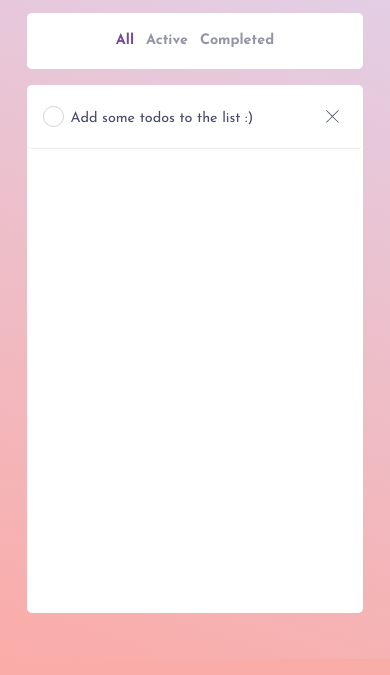
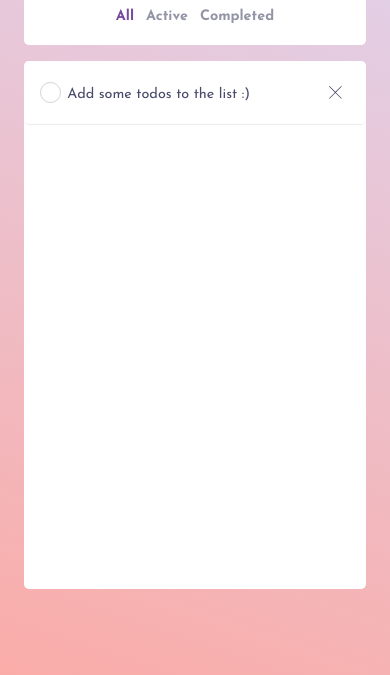
Before and after one commit to minjaechang/todo-app, a plain HTML site: page index.html in a window 390 px wide. Shown: the part 185-860 px from the top of the page. Drawn offline with Linux system fonts and the light colour scheme.

Commit message:
Make the design responsive

```diff
--- a/style.css
+++ b/style.css
@@ -39,9 +39,6 @@ body {
   background-color: #faaca8;
   background-image: linear-gradient(19deg, #faaca8 0%, #ddd6f3 100%);
   height: 100vh;
-  margin: 0;
-  padding: 0;
-  position: relative;
 }
 
 button {
@@ -50,9 +47,8 @@ button {
 }
 
 .container {
-  width: 100%;
-  position: absolute;
-  top: 3rem;
+  margin: auto;
+  padding: 1rem;
 }
 
 .header {
@@ -69,8 +65,6 @@ button {
 }
 
 .content {
-  width: 86vw;
-  margin: auto;
   color: var(--color-very-dark-grayish-blue);
 }
 
@@ -106,7 +100,6 @@ button {
   display: flex;
   justify-content: space-between;
   align-items: center;
-  width: 100%;
   padding: 1rem;
   border-bottom: 1px solid rgb(237, 237, 237);
   border-radius: 0.3rem;
@@ -201,3 +194,9 @@ button {
   margin-bottom: 4rem;
   color: var(--color-dark-grayish-blue);
 } */
+
+@media screen and (min-width: 55rem) {
+  .container {
+    max-width: 60rem;
+  }
+}
```
Also changed, not shown: index.html (+0 -4 lines).
